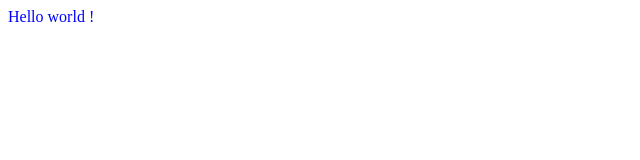
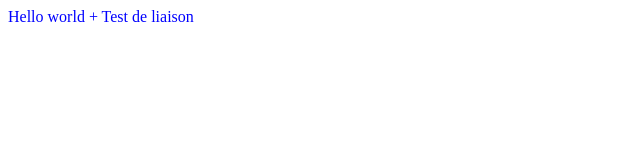
Before and after one commit to GavrocheWy/OhMyFood, a plain HTML site: page index.html in a window 1280 px wide. Shown: the whole page, without its empty margins (0-640 px from the left). Drawn offline with Linux system fonts and the light colour scheme.

Commit message:
Test de liaison

```diff
--- a/index.html
+++ b/index.html
@@ -8,6 +8,6 @@
     <title>OhMyFood !</title>
 </head>
 <body>
-    Hello world !
+    Hello world + Test de liaison
 </body>
 </html>
```
